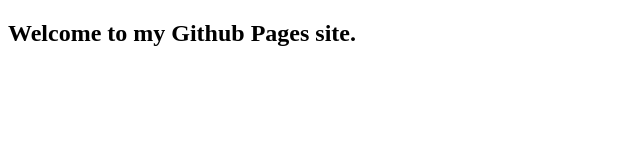
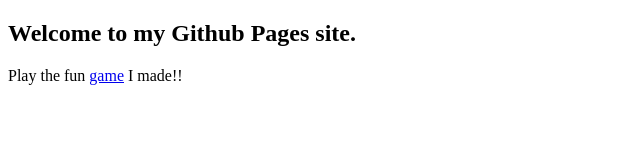
Before and after one commit to davidchick/davidchick.github.io, a plain HTML site: page index.html in a window 1280 px wide. Shown: the whole page, without its empty margins (0-640 px from the left). Drawn offline with Linux system fonts and the light colour scheme.

Commit message:
adding a link

```diff
--- a/index.html
+++ b/index.html
@@ -7,6 +7,7 @@
   <body>
 
     <h2>Welcome to my Github Pages site.</h2>
+    <p>Play the fun <a href="/AsteriskOids">game</a> I made!!</p>
 
   </body>
 </html>
```
